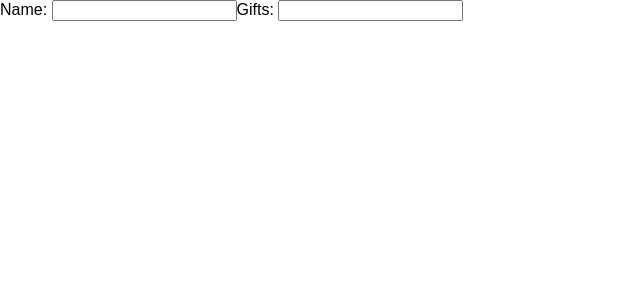
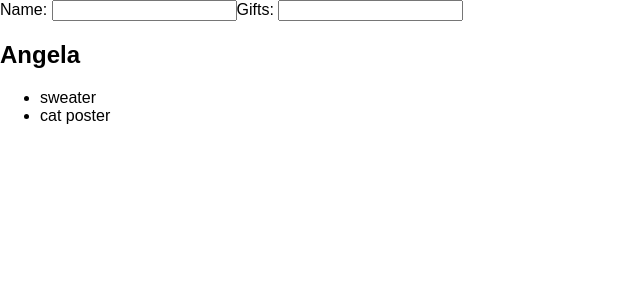
Before and after one commit to zizify/christmas-list, a React (Create React App) app: page / in a window 1280 px wide. Shown: the top 300 px of the page, without its empty margins (0-640 px from the left). Built offline with nearby package versions, Linux system fonts and the light colour scheme.

Commit message:
adds output

```diff
--- a/src/App.js
+++ b/src/App.js
@@ -1,5 +1,6 @@
 import React from 'react';
 import Form from './form';
+import Output from './output';
 import './App.css';
 
 class App extends React.Component {
@@ -17,7 +18,10 @@ class App extends React.Component {
     const list = this.state.list;
 
     return (
+    <div>
       <Form />
+      <Output person={list[0]} />
+    </div>
     );
   }
 }
--- a/src/output.js
+++ b/src/output.js
@@ -0,0 +1,14 @@
+'use strict';
+import React from 'react';
+
+export default function Output(props){
+  return (
+    <div>
+      <h2>{props.person.name}</h2>
+      <ul>
+      <li>{props.person.gifts[0]}</li>
+      <li>{props.person.gifts[1]}</li>
+      </ul>
+    </div>
+  )
+}
```
Also changed, not shown: package.json (line endings or trailing spaces).
